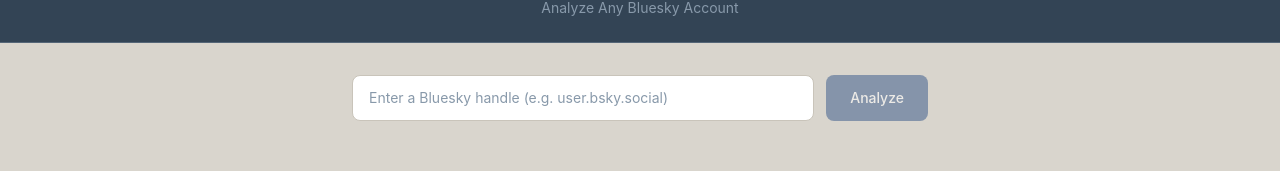
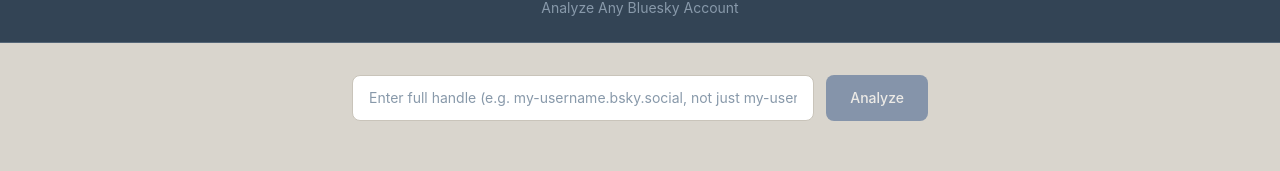
Before and after one commit to malhl/harpo_crates, a React (Vite) app: page / in a window 1280 px wide. Shown: the part 134-305 px from the top of the page. Built offline with nearby package versions, Linux system fonts and the light colour scheme; what @atproto/api would draw is missing.

Commit message:
Update search placeholder and bump to v0.1.1
Clarify handle input placeholder to show users need the full handle
(e.g. my-username.bsky.social, not just my-username).

```diff
--- a/package.json
+++ b/package.json
@@ -1,7 +1,7 @@
 {
   "name": "harpo-crates",
   "private": true,
-  "version": "0.1.0",
+  "version": "0.1.1",
   "type": "module",
   "scripts": {
     "dev": "vite",
--- a/src/components/SearchBar.tsx
+++ b/src/components/SearchBar.tsx
@@ -38,7 +38,7 @@
         type="text"
         value={input}
         onChange={e => setInput(e.target.value)}
-        placeholder="Enter a Bluesky handle (e.g. user.bsky.social)"
+        placeholder="Enter full handle (e.g. my-username.bsky.social, not just my-username)"
         disabled={loading}
         className="flex-1 px-4 py-3 rounded-lg border border-cream-dark bg-white text-navy placeholder-navy-faint focus:outline-none focus:ring-2 focus:ring-blue focus:border-transparent disabled:opacity-50 text-sm"
       />
```
